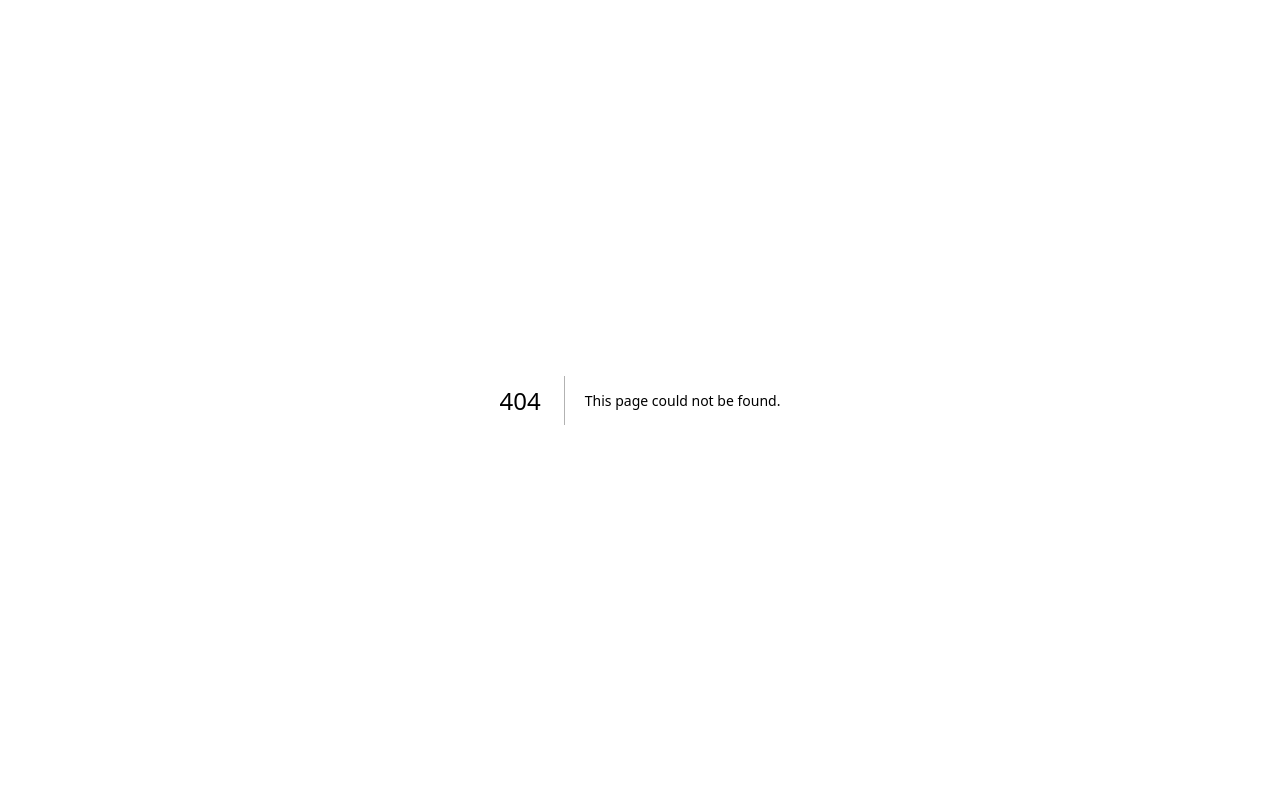
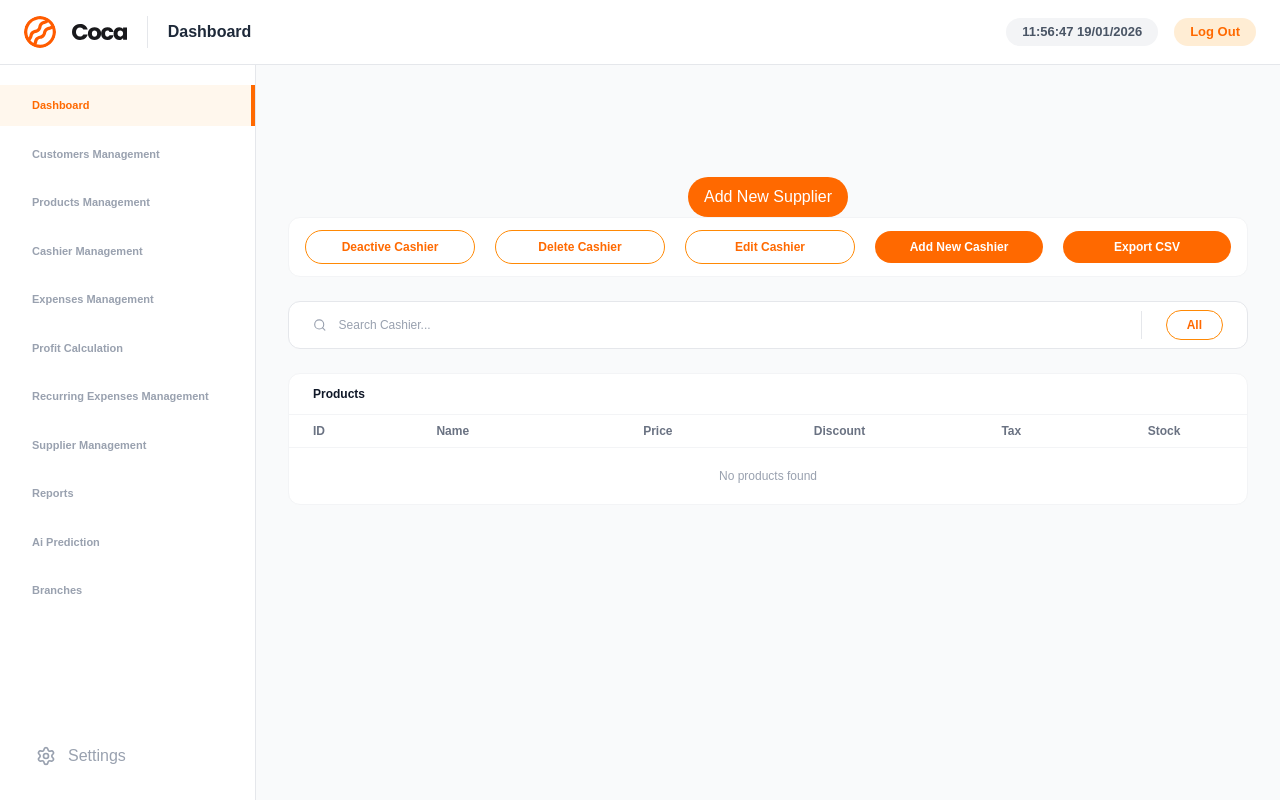
Before and after one commit to LTI-INTERNS/pos-micro-sass, a Next.js app: page /ProductManager in a window 1280 px wide. Before the commit this address had no page. Built offline with nearby package versions, Linux system fonts and the light colour scheme.

Commit message:
Feat(Product) add product table

```diff
--- a/app/dashboard/page.tsx
+++ b/app/ProductManager/page.tsx
@@ -1,8 +1,8 @@
 import DashboardLayout from '../components/dashboard_layout';
-import CashierActionsBar from '../components/cashier-actions';
-import CashiersTable from '../components/Cashier-table';
+import CashierActionsBar from '../components/product-actions';
 import SearchBar from '../components/Search-bar';
 import SupplierPopup from '../components/Dashboard/Supplier-popup';
+import ProductsTable from '../components/product-table';
 
 export default function DashboardPage() {
   return (
@@ -13,7 +13,7 @@ export default function DashboardPage() {
            <div className="my-6">
              <SearchBar ></SearchBar>
              </div>
-            <CashiersTable cashiers={[]} />
+            <ProductsTable products={[]} />
 
         </div>
     </DashboardLayout>
--- a/app/components/Cashier-table.tsx
+++ /dev/null
@@ -1,51 +0,0 @@
-"use client";
-
-import CommonTable, { Column } from "@/app/components/Dashboard/common/CommonTable";
-
-type Cashier = {
-  id: number;
-  name: string;
-  cashno: number;
-  totalre: number;
-  email: string;
-  password: string;
-  pin: number;
-};
-
-type Props = {
-  cashiers: Cashier[];
-};
-
-export default function CashiersTable({ cashiers }: Props) {
-  const columns: Column<Cashier>[] = [
-    { key: "id", label: "ID" },
-    { key: "name", label: "Name" },
-    { key: "cashno", label: "Cashier No" },
-    {
-      key: "totalre",
-      label: "Total Revenue",
-      render: (c) => `Rs. ${c.totalre.toLocaleString()}`,
-    },
-    { key: "email", label: "Email" },
-    {
-      key: "password",
-      label: "Password",
-      render: () => "••••••",
-    },
-    {
-      key: "pin",
-      label: "PIN",
-      align: "right",
-      render: () => "****",
-    },
-  ];
-
-  return (
-    <CommonTable
-      title="Cashiers"
-      data={cashiers}
-      columns={columns}
-      emptyMessage="No cashiers found"
-    />
-  );
-}
--- a/app/components/Search-bar.tsx
+++ b/app/components/Search-bar.tsx
@@ -55,27 +55,7 @@ export default function SearchBar({
     All
   </button>
 
-  <button
-    type="button"
-    onClick={onFilter}
-    className="rounded-full border border-orange-400 px-5 py-1.5
-               text-xs font-semibold text-orange-500
-               hover:bg-orange-50 transition"
-  >
-    New
-  </button>
-
-  <button
-    type="button"
-    onClick={onFilter}
-    className="rounded-full border border-orange-400 px-5 py-1.5
-               text-xs font-semibold text-orange-500
-               hover:bg-orange-50 transition"
-  >
-    Top
-  </button>
 </div>
-
 
       </div>
     </form>
--- /dev/null
+++ b/app/components/product-table.tsx
@@ -0,0 +1,55 @@
+"use client";
+
+import CommonTable, { Column } from "@/app/components/Dashboard/common/CommonTable";
+
+type Product = {
+  id: number;
+  name: string;
+  price: number;
+  dis: number;
+  tax: number;
+  stock: number;
+};
+
+type Props = {
+  products: Product[];
+};
+
+export default function ProductsTable({ products }: Props) {
+  const columns: Column<Product>[] = [
+    { key: "id", label: "ID" },
+    { key: "name", label: "Name" },
+    {
+      key: "price",
+      label: "Price",
+      align: "right",
+      render: (c) => `Rs. ${c.price.toLocaleString()}`,
+    },
+    {
+      key: "dis",
+      label: "Discount",
+      align: "right",
+      render: (c) => `${c.dis}%`,
+    },
+    {
+      key: "tax",
+      label: "Tax",
+      align: "right",
+      render: (c) => `${c.tax}%`,
+    },
+    {
+      key: "stock",
+      label: "Stock",
+      align: "right",
+    },
+  ];
+
+  return (
+    <CommonTable
+      title="Products"
+      data={products}
+      columns={columns}
+      emptyMessage="No products found"
+    />
+  );
+}
```
Also changed, not shown: app/components/product-actions.tsx (renamed from app/components/cashier-actions.tsx).
